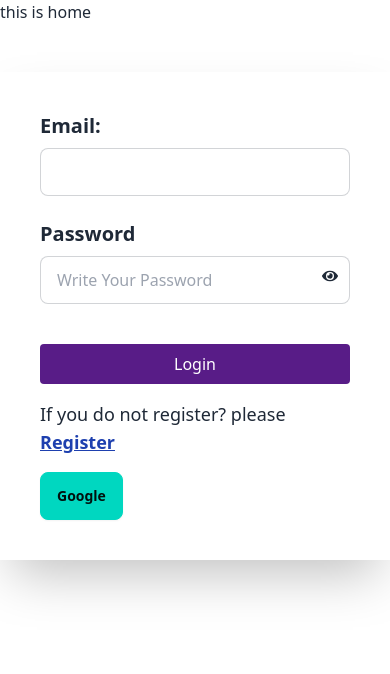
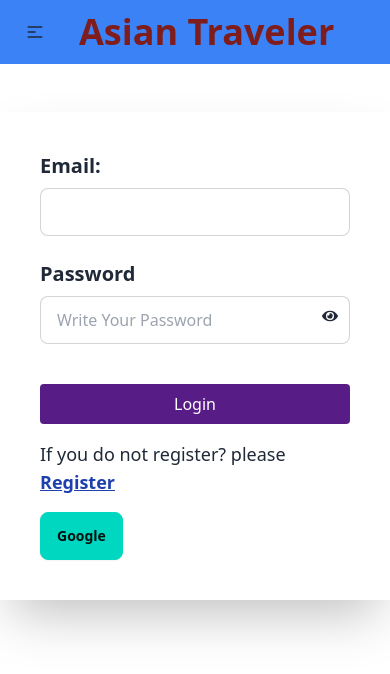
Before and after one commit to Jashimuddin123/asia-traveler-frontend, a React (Vite) app: page /login in a window 390 px wide. Shown: the top 674 px of the page. Built offline with nearby package versions, Linux system fonts and the light colour scheme; no server answers.

Commit message:
set a silder banner

```diff
--- a/package.json
+++ b/package.json
@@ -20,7 +20,8 @@
     "react-icons": "^5.2.1",
     "react-router-dom": "^6.24.1",
     "react-toastify": "^10.0.5",
-    "sort-by": "^1.2.0"
+    "sort-by": "^1.2.0",
+    "swiper": "^11.1.4"
   },
   "devDependencies": {
     "@types/react": "^18.3.3",
--- a/src/AuthProvider/AuthProvider.jsx
+++ b/src/AuthProvider/AuthProvider.jsx
@@ -1,4 +1,4 @@
-import { createUserWithEmailAndPassword, onAuthStateChanged, signInWithPopup } from "firebase/auth";
+import { createUserWithEmailAndPassword, onAuthStateChanged, signInWithPopup, signOut } from "firebase/auth";
 import { createContext, useEffect, useState } from "react";
 import auth from "../Firebase/Firebase.config";
 import { signInWithEmailAndPassword } from "firebase/auth/cordova";
@@ -31,6 +31,12 @@ const signInUser = (email, password)=>{
     return signInWithPopup(auth, googleProvider)
      }
 
+     //  logut
+const logOut = () =>{
+    // setLoading(false)
+    setUser(null)
+    signOut(auth)
+}
 
 
    // Observer
@@ -51,7 +57,9 @@ const signInUser = (email, password)=>{
         // Your travel information here
         createUser,
         signInUser,
-        googleLogin
+        googleLogin,
+        logOut,
+        user
 
     };
 
--- /dev/null
+++ b/src/Components/Bannner.jsx
@@ -0,0 +1,48 @@
+
+// Import Swiper React components
+import { Swiper, SwiperSlide } from 'swiper/react';
+
+// Import Swiper styles
+import 'swiper/css';
+
+import 'swiper/css/navigation';
+import 'swiper/css/pagination';
+import 'swiper/css/scrollbar';
+
+// import Swiper core and required modules
+import { Navigation, Pagination, Scrollbar, A11y } from 'swiper/modules';
+const BannerSlider = () => {
+    return (
+        <div className='max-w-6xl mx-auto mt-20'>
+            <Swiper
+             // install Swiper modules
+      modules={[Navigation, Pagination, Scrollbar, A11y]}
+      spaceBetween={200}
+      slidesPerView={1}
+      navigation
+      pagination={{ clickable: true }}
+      scrollbar={{ draggable: true }}
+    >
+      <SwiperSlide>
+        <img className=' w-full h-[700px] mt-12  mx-auto rounded mb-6'
+         src="https://i.ibb.co/XxR31z9/ammie-ngo-vcu-OZBxx-Rk-unsplash.jpg" alt=""  />
+      </SwiperSlide>
+      <SwiperSlide>
+      <img className=' w-full mt-12   h-[700px] mx-auto rounded'
+       src="https://i.ibb.co/yqQ56FH/joshua-earle-87-Jy-Mb9-Zf-U-unsplash.jpg" alt=""   />
+      </SwiperSlide>
+      <SwiperSlide>
+      <img className=' w-full mt-12  h-[700px] mx-auto rounded'
+       src="https://i.ibb.co/fkvDLtN/shifaaz-shamoon-qtb-V-8-P-Ksk-unsplash.jpg" alt="" />
+      </SwiperSlide>
+      <SwiperSlide>
+      <img className=' w-full mt-12  h-[700px] mx-auto rounded'
+       src="https://i.ibb.co/8N7W1tS/Whats-App-Image-2024-07-05-at-23-59-29-246a4e73.jpg" alt=""/>
+      </SwiperSlide>
+      ...
+    </Swiper>
+        </div>
+    );
+};
+
+export default BannerSlider;
--- a/src/Components/Home.jsx
+++ b/src/Components/Home.jsx
@@ -1,11 +1,13 @@
-import Login from "./Login";
+import BannerSlider from "./Bannner";
+
+
 
 
 
 const Home = () => {
     return (
         <div>
-            <h1>this is home</h1>
+        <BannerSlider></BannerSlider>
              {/* <Login></Login> */}
 
         </div>
--- a/src/Components/Login.jsx
+++ b/src/Components/Login.jsx
@@ -1,8 +1,9 @@
-import { Link } from "react-router-dom";
+// import { Link, Navigate } from "react-router-dom";
 import { FaEye, FaEyeSlash } from "react-icons/fa";
 import { useContext, useState } from "react";
 import { useForm } from "react-hook-form";
 import { AuthContext } from "../AuthProvider/AuthProvider";
+import { Link } from "react-router-dom";
 const Login = () => {
     const {signInUser,googleLogin} = useContext(AuthContext)
     const [passwordVisible, setPasswordVisible] = useState(false);
@@ -27,15 +28,17 @@ const Login = () => {
   };
 
 //   google login functionlity
-const handleGoggle = () =>{
+const handleGoogleLogin = () => {
     googleLogin()
-    .then(result=>{
+      .then(result => {
         console.log(result.user);
-    })
-    .catch(error=>{
-        console.log(error.message);
-    })
-}
+        // Navigate(form, { replace: true });
+
+      })
+      .catch(error => {
+        console.log(error);
+      });
+  };
 
   const togglePasswordVisibility = () => {
     setPasswordVisible(!passwordVisible);
@@ -93,7 +96,7 @@ const handleGoggle = () =>{
             Register
           </Link>
         </p>
-        <button className="btn btn-accent" onClick={handleGoggle}>Google</button>
+        <button className="btn btn-accent" onClick={handleGoogleLogin}>Google</button>
       </div>
 
     </div>
--- /dev/null
+++ b/src/Components/Navbar.jsx
@@ -0,0 +1,97 @@
+import { useContext } from "react";
+// import { Link, NavLink } from "react-router-dom";
+import { AuthContext } from "../AuthProvider/AuthProvider";
+import { Link, NavLink } from "react-router-dom";
+
+
+const Navbar = () => {
+  const {logOut, user} = useContext(AuthContext)
+  console.log(user);
+  const navLinks = (
+    <>
+      <li className="mr-2 font-semibold text-md ">
+        <NavLink to="/">Home</NavLink>
+      </li>
+
+      <li className="mr-2 font-semibold text-md">
+        <NavLink to="/aboutUs">All Tourists Spot</NavLink>
+      </li>
+
+    </>
+  );
+
+  return (
+    <div className="navbar bg-blue-500">
+      <div className="navbar-start">
+        <div className="dropdown">
+          <div tabIndex={0} role="button" className="btn btn-ghost lg:hidden">
+            <svg
+              xmlns="http://www.w3.org/2000/svg"
+              className="h-5 w-5"
+              fill="none"
+              viewBox="0 0 24 24"
+              stroke="currentColor"
+            >
+              <path
+                strokeLinecap="round"
+                strokeLinejoin="round"
+                strokeWidth="2"
+                d="M4 6h16M4 12h8m-8 6h16"
+              />
+            </svg>
+          </div>
+          <ul
+            tabIndex={0}
+            className="menu menu-sm dropdown-content mt-3 z-[1] p-2 shadow bg-base-100 rounded-box w-52"
+          >
+              {navLinks}
+          </ul>
+        </div>
+        <a className="btn btn-ghost text-4xl text-red-900 font-bold ">Asian Traveler</a>
+      </div>
+      <div className="navbar-center hidden lg:flex">
+        <ul className="menu menu-horizontal px-1">
+
+        {
+            navLinks
+        }
+        </ul>
+            {/* conditional */}
+<div className="ml-72">
+
+{
+        user?.email ? <div className="dropdown dropdown-end">
+          <label tabIndex={0} className="btn btn-ghost  btn-circle avatar">
+
+                <div className="w-10 rounded-full">
+                  <img src="https://lh3.googleusercontent.com/a/ACg8ocJc7wKqPMCQLn6jwrRnztkwnqj9U3Y15M6EhPDYm392fM0SLNpK=s576-c-no" alt="" />
+                </div>
+          </label>
+          <ul tabIndex={0} className="menu menu-sm dropdown-content mt-3 z-[1] p-2 shadow bg-base-100 rounded-box w-52">
+
+               <li>
+                <button className="btn btn-sm btn-ghost text-red-800">
+                  ADNAN
+                </button>
+               </li>
+               <li>
+                <button onClick={logOut}
+                 className="btn text-green-600">
+                  Logout
+                </button>
+               </li>
+          </ul>
+
+
+        </div> :   <Link to="/login"> <button className="px-6 py-2 rounded text-white bg-red-900">Login</button> </Link>
+      }
+</div>
+
+      </div>
+
+
+    </div>
+  );
+};
+
+export default Navbar;
--- /dev/null
+++ b/src/NotFount/NotFound.jsx
@@ -0,0 +1,16 @@
+import { Link } from "react-router-dom";
+
+
+const NotFound = () => {
+    return (
+        <div className="flex flex-col items-center justify-center h-screen bg-gray-100">
+        <h1 className="text-6xl font-bold text-red-500">404</h1>
+        <p className="text-2xl text-gray-800 mt-4">Page Not Found</p>
+        <Link to="/" className="mt-6 bg-blue-500 text-white py-2 px-4 rounded">
+            Go to Homepage
+        </Link>
+    </div>
+    );
+};
+
+export default NotFound;
--- a/src/Root/Root.jsx
+++ b/src/Root/Root.jsx
@@ -1,13 +1,14 @@
 import { Outlet } from "react-router-dom";
-import Login from "../Components/Login";
-import Register from "../Components/Register";
-import Home from "../Components/Home";
+// import Login from "../Components/Login";
+// import Register from "../Components/Register";
+// import Home from "../Components/Home";
+import Navbar from "../Components/Navbar";
 
 
 const Root = () => {
     return (
         <div>
-           <Home></Home>
+             <Navbar></Navbar>
            <Outlet></Outlet>
 
 
--- a/src/main.jsx
+++ b/src/main.jsx
@@ -10,12 +10,19 @@ import AuthProvider from './AuthProvider/AuthProvider.jsx';
 import Root from './Root/Root.jsx';
 import Login from './Components/Login.jsx';
 import Register from './Components/Register.jsx';
+import NotFound from './NotFount/NotFound.jsx';
+import Home from './Components/Home.jsx';
 
 const router = createBrowserRouter([
   {
     path: "/",
     element: <Root></Root>,
+    errorElement:<NotFound></NotFound>,
     children:[
+      {
+        path:'/',
+        element:<Home></Home>
+      },
       {
         path:'/login',
         element:<Login></Login>
```
Also changed, not shown: 1 other file (tests, documents, lock files or other folders).
